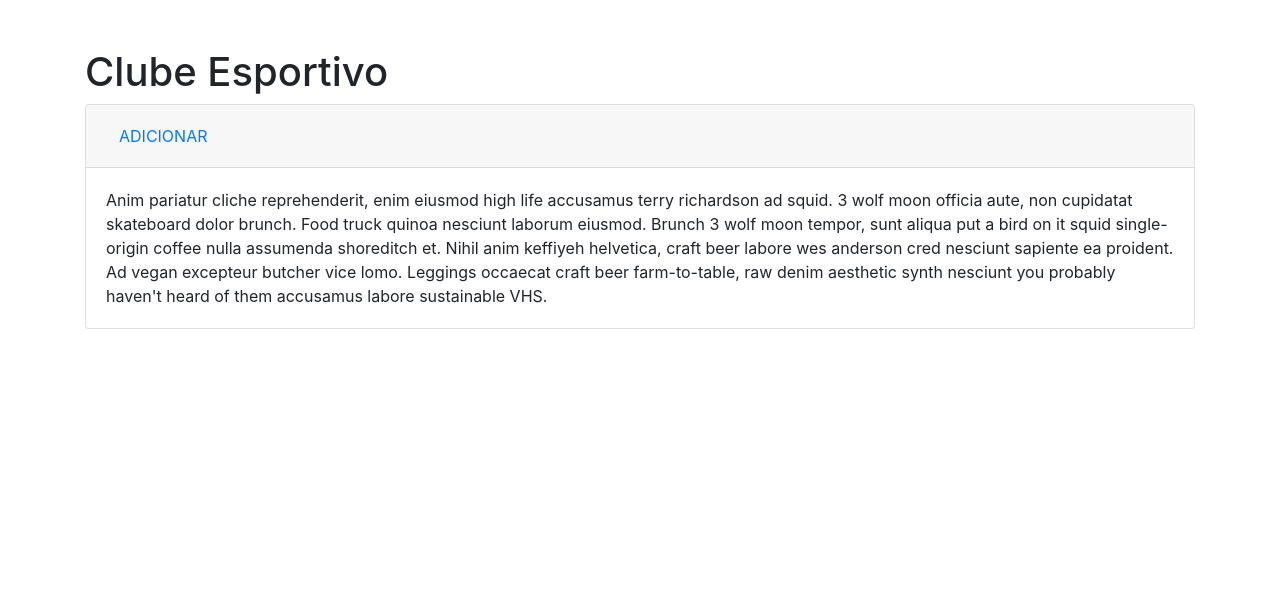
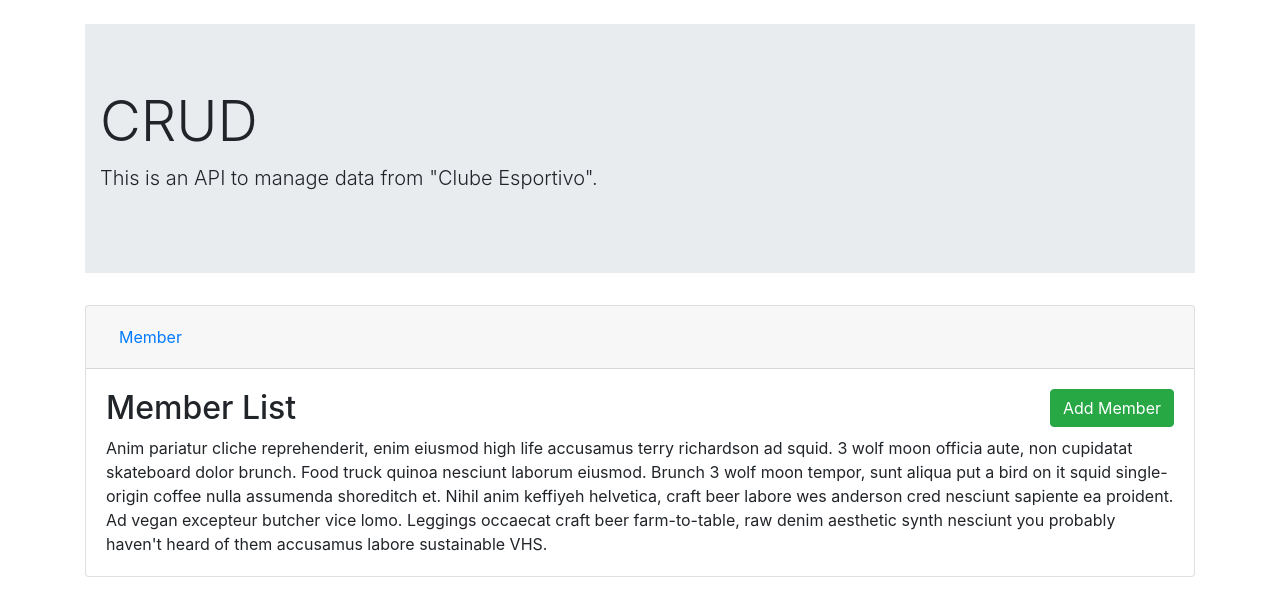
Before and after one commit to nori-marcos/clubeEsportivo, a Flask app: page / in a window 1280 px wide. Shown: the part 56-672 px from the top of the page. Run offline with Flask 3, Linux system fonts and the light colour scheme; some libraries are stand-ins or nearby versions.

Commit message:
template do site.

```diff
--- a/templates/index.html
+++ b/templates/index.html
@@ -12,9 +12,18 @@
     <title>Clube Esportivo</title>
 </head>
 <body>
+{% include 'header.html' %}
+<br>
+<div id="content" class="container">
+    <div class="jumbotron jumbotron-fluid">
+        <div class="container">
+            <h1 class="display-4">CRUD</h1>
+            <p class="lead">This is an API to manage data from "Clube Esportivo".</p>
+        </div>
+    </div>
+    {% include 'member.html' %}
 
-{% include 'header.html' %}
-{% include 'member.html' %}
+</div>
 
 </div>
 
--- a/templates/member.html
+++ b/templates/member.html
@@ -1,30 +1,44 @@
-<div id="content" class="container my-5">
-    <h1>Clube Esportivo</h1>
+
     <div id="accordion">
         <div class="card">
             <div class="card-header" id="headingOne">
                 <h5 class="mb-0">
                     <button class="btn btn-link" data-toggle="collapse" data-target="#collapseOne" aria-expanded="true"
                             aria-controls="collapseOne">
-                        ADICIONAR
+                        Member
                     </button>
                 </h5>
             </div>
 
             <div id="collapseOne" class="collapse show" aria-labelledby="headingOne" data-parent="#accordion">
                 <div class="card-body">
-                    Anim pariatur cliche reprehenderit, enim eiusmod high life accusamus terry richardson ad squid. 3
+                    <div class="row">
+
+                        <div class="col md-12">
+                            <h2>
+                                Member List
+                                <button type="button" class="btn btn-success  float-right" data-toggle="modal"
+                                        data-target="#myModal">Add Member
+                                </button>
+                            </h2>
+                            Anim pariatur cliche reprehenderit, enim eiusmod high life accusamus terry richardson ad
+                            squid. 3
                             wolf
                             moon officia aute, non cupidatat skateboard dolor brunch. Food truck quinoa nesciunt laborum
                             eiusmod.
-                    Brunch 3 wolf moon tempor, sunt aliqua put a bird on it squid single-origin coffee nulla assumenda
-                    shoreditch et. Nihil anim keffiyeh helvetica, craft beer labore wes anderson cred nesciunt sapiente
+                            Brunch 3 wolf moon tempor, sunt aliqua put a bird on it squid single-origin coffee nulla
+                            assumenda
+                            shoreditch et. Nihil anim keffiyeh helvetica, craft beer labore wes anderson cred nesciunt
+                            sapiente
                             ea
-                    proident. Ad vegan excepteur butcher vice lomo. Leggings occaecat craft beer farm-to-table, raw
+                            proident. Ad vegan excepteur butcher vice lomo. Leggings occaecat craft beer farm-to-table,
+                            raw
                             denim
-                    aesthetic synth nesciunt you probably haven't heard of them accusamus labore sustainable VHS.
+                            aesthetic synth nesciunt you probably haven't heard of them accusamus labore sustainable
+                            VHS.
                         </div>
                     </div>
                 </div>
             </div>
         </div>
+    </div>
```
Lines whose indentation alone changed are shown as unchanged.
